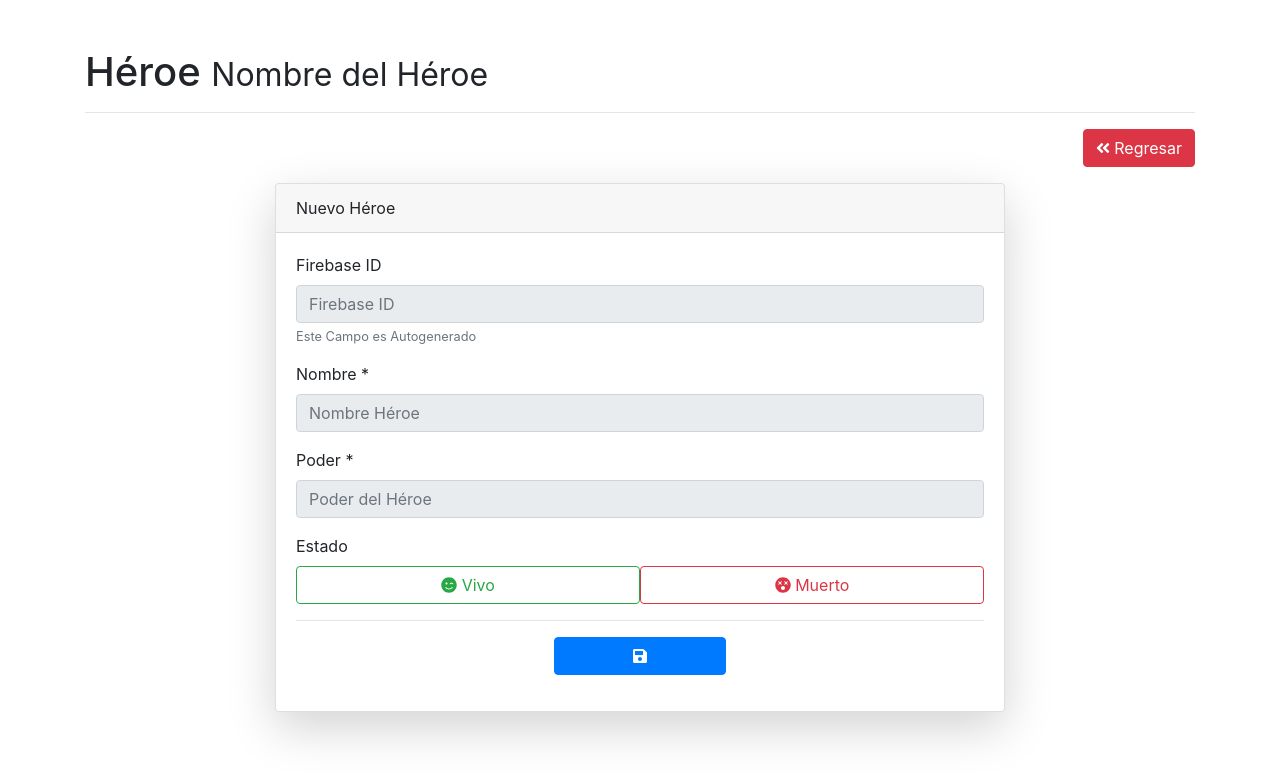
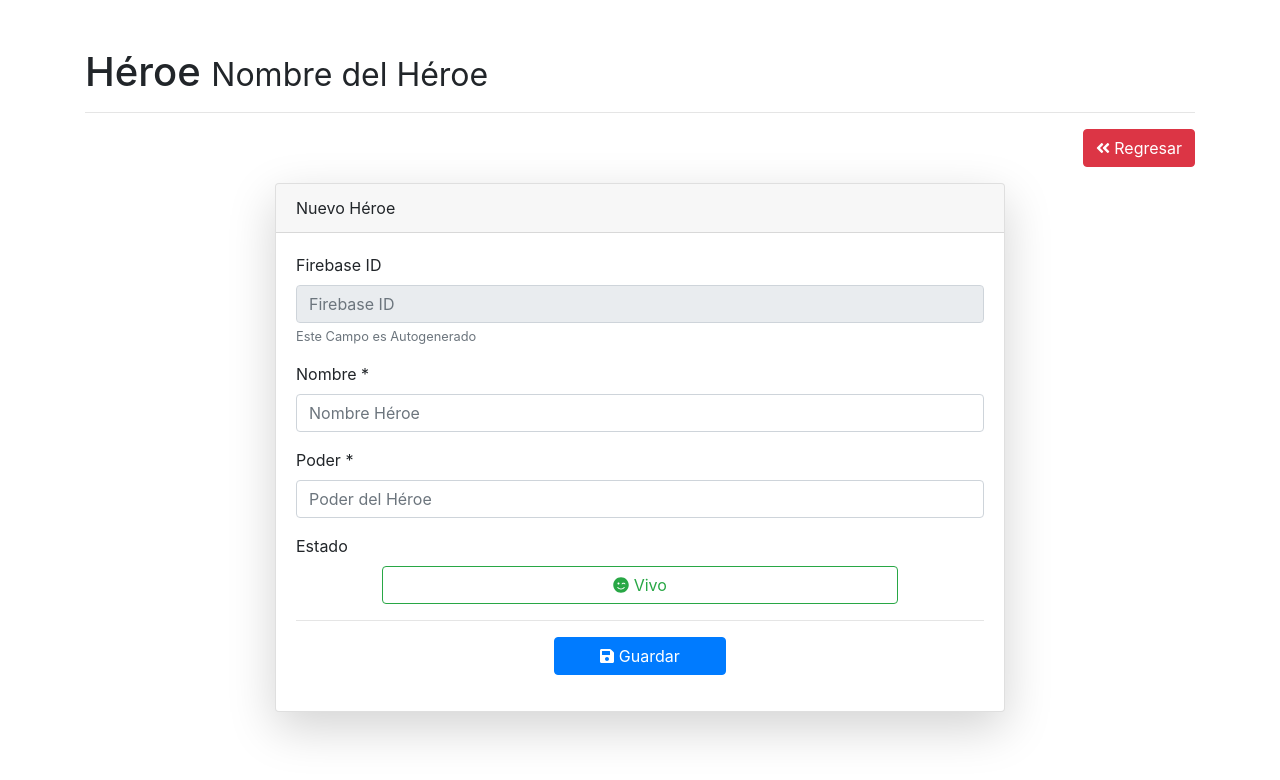
Before and after one commit to NoeGarciaR/CRUDAngularFirebase, an Angular app: page /heroe/1 in a window 1280 px wide. Shown: the top 780 px of the page. Built offline with nearby package versions, Linux system fonts and the light colour scheme.

Commit message:
Conectando formulario con el modelo Heroe

```diff
--- a/src/app/pages/heroe/heroe.component.html
+++ b/src/app/pages/heroe/heroe.component.html
@@ -18,7 +18,9 @@
       <div class="card-body">
 
 
-      <form>
+      <form (ngSubmit)="guardar(form)"
+            #form = "ngForm"
+      >
         <div class="form-group">
           <label>Firebase ID</label>
           <input
@@ -26,6 +28,9 @@
             type="text"
             disabled="disabled"
             placeholder="Firebase ID"
+            [(ngModel)]="heroe.id"
+            name="id"
+            required
           >
           <small class="form-text text-muted">Este Campo es Autogenerado</small>
         </div>
@@ -34,9 +39,10 @@
           <input
             class="form-control"
             type="text"
-            disabled="disabled"
             placeholder="Nombre Héroe"
             required
+            [(ngModel)]="heroe.nombre"
+            name="nombre"
           >
         </div>
 
@@ -45,19 +51,26 @@
           <input
             class="form-control"
             type="text"
-            disabled="disabled"
             placeholder="Poder del Héroe"
+            [(ngModel)]="heroe.poder"
+            name="poder"
           >
         </div>
 
         <div class="form-group">
           <label>Estado</label>
-          <div>
-            <button class="btn btn-outline-success w-50" type="button">
+          <div class="text-center">
+            <button
+              *ngIf="heroe.vivo"
+              (click)="heroe.vivo = false"
+              class="btn btn-outline-success w-75" type="button">
               <fa-icon [icon]="faSmileWink"></fa-icon>
               Vivo
             </button>
-            <button class="btn btn-outline-danger w-50" type="button">
+            <button
+              *ngIf="!heroe.vivo"
+              (click)="heroe.vivo = true"
+              class="btn btn-outline-danger w-75" type="button">
               <fa-icon [icon]="faDizzy"></fa-icon>
               Muerto
             </button>
@@ -68,6 +81,7 @@
         <div class="form-group text-center">
           <button type="submit" class="btn btn-primary w-25">
             <fa-icon [icon]="faSave"></fa-icon>
+            Guardar
           </button>
         </div>
 
--- a/src/app/pages/heroe/heroe.component.ts
+++ b/src/app/pages/heroe/heroe.component.ts
@@ -1,5 +1,7 @@
 import { Component, OnInit } from '@angular/core';
 import { faAngleDoubleLeft, faSmileWink, faDizzy, faSave } from '@fortawesome/free-solid-svg-icons';
+import {HeroeModel} from "../../../models/heroe.model";
+import {NgForm} from "@angular/forms";
 
 @Component({
   selector: 'app-heroe',
@@ -12,9 +14,20 @@ export class HeroeComponent implements OnInit {
   faDizzy = faDizzy;
   faSave = faSave;
 
+  heroe :HeroeModel = new HeroeModel();it
+
   constructor() { }
 
   ngOnInit(): void {
   }
 
+  guardar (form: NgForm){
+    if (form.invalid){
+      console.log('Formulario No Valido');
+      return;
+    } else {
+      console.log(form);
+      console.log(this.heroe);
+    }
+  }
 }
--- /dev/null
+++ b/src/models/heroe.model.ts
@@ -0,0 +1,12 @@
+export class HeroeModel {
+
+  id      : string;
+  nombre  : string;
+  poder   : string;
+  vivo    : boolean;
+
+  constructor() {
+    this.vivo = true;
+  }
+
+}
```
